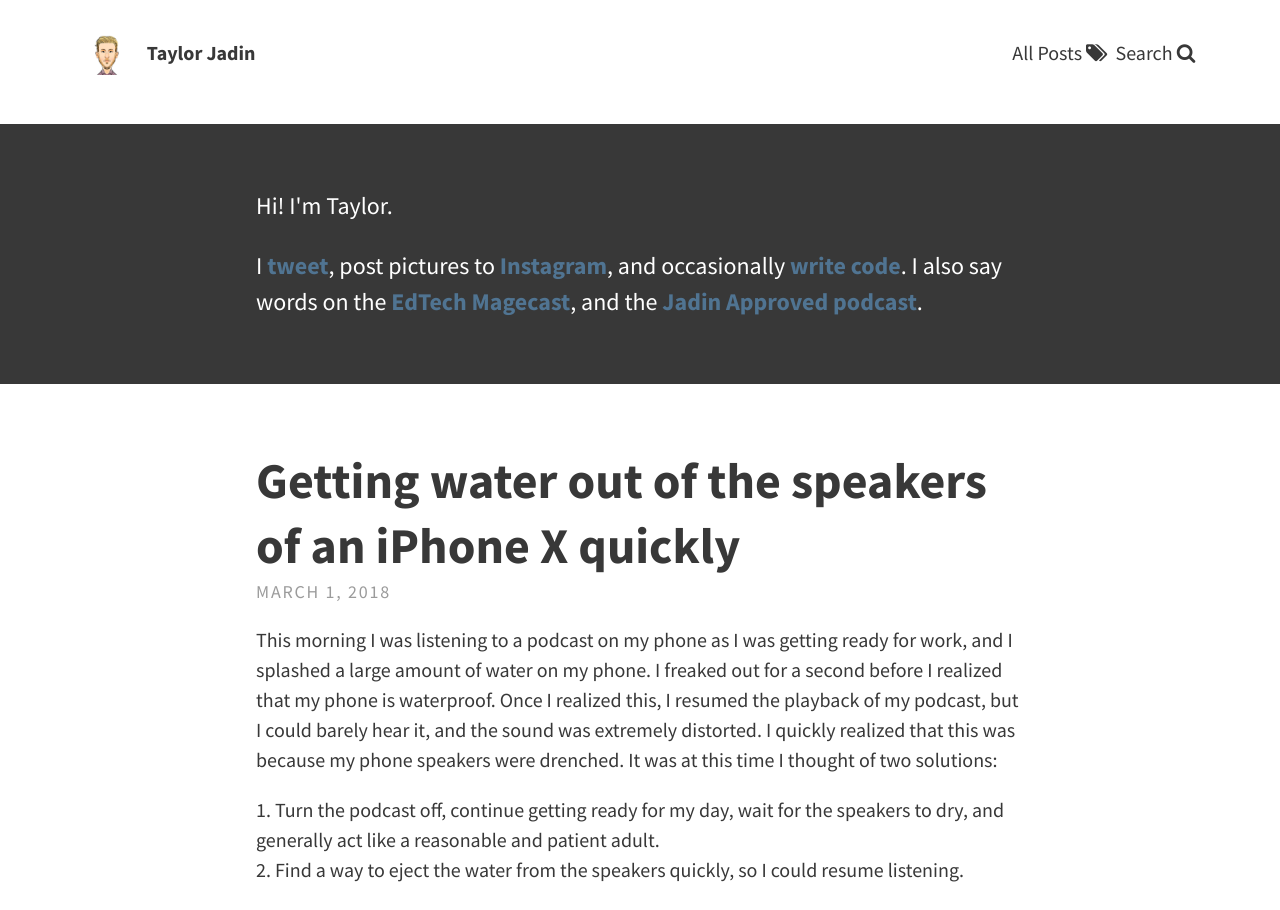
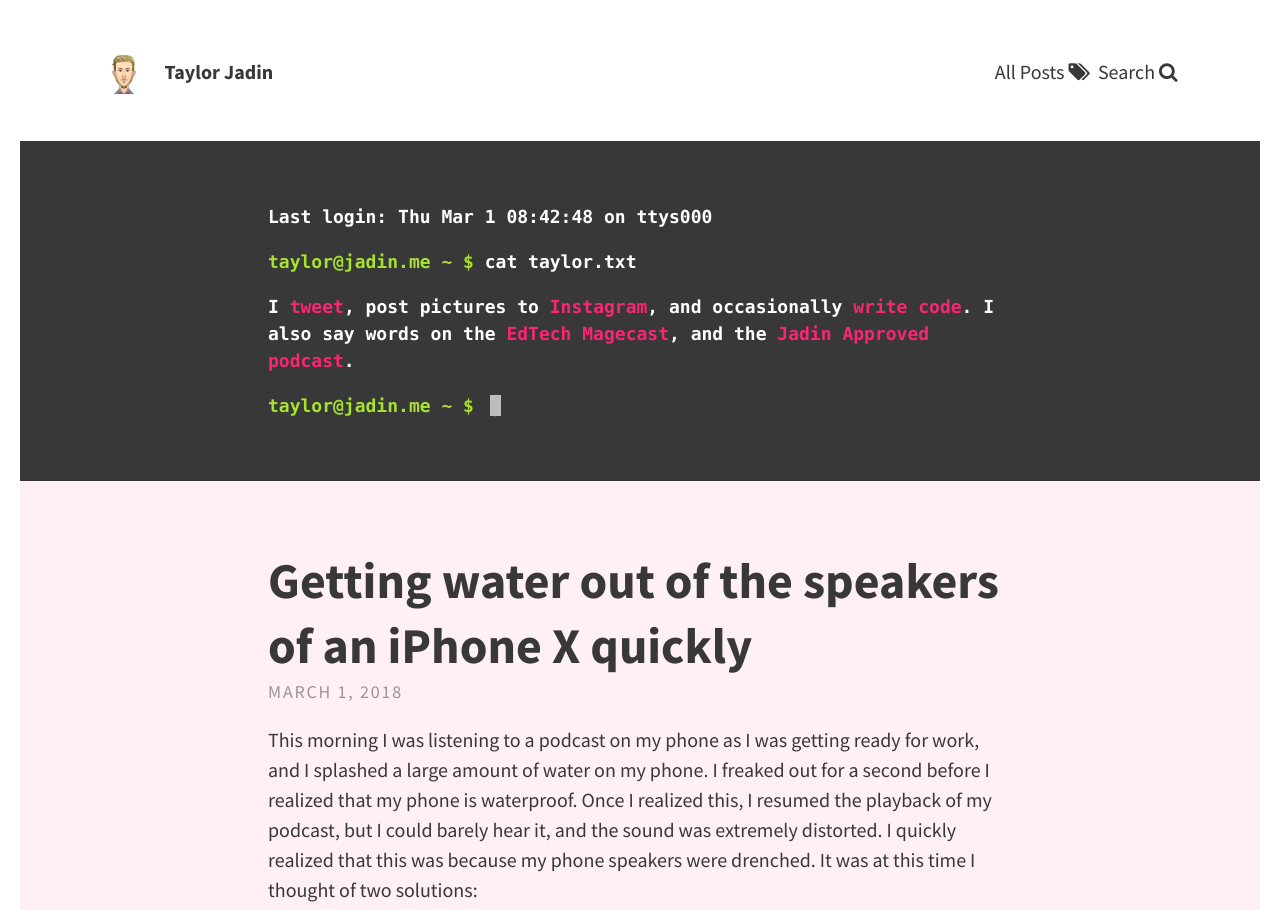
Before and after one commit to TaylorJadin/jadin.me-jekyll, a Jekyll site: the page built from index.html, in a window 1280 px wide. Shown: the top 910 px of the page. Built offline with Jekyll 4.4.1, drawn with Linux system fonts in a browser that asks for light colours; the list of posts is cut into pages by our own code.

Commit message:
terminal!

```diff
--- a/_config.yml
+++ b/_config.yml
@@ -12,8 +12,12 @@ theme_settings:
   description: "A website with blog posts and pages" # used by search engines
   # Header and footer text
   header_text: >
-   <p>Hi! I'm Taylor.</p>
-   <p>I <a href="https://twitter.com/taylorjadin">tweet</a>, post pictures to <a href="https://www.instagram.com/taylor_jadin/">Instagram</a>, and occasionally <a href="https://github.com/taylorjadin">write code</a>. I also say words on the <a href="http://magecast.net">EdTech Magecast</a>, and the <a href="https://soundcloud.com/jadinapproved">Jadin Approved podcast</a>.</p>
+   <div class=" terminal ">
+    <p class=" terminal--header ">Last login: Thu Mar  1 08:42:48 on ttys000</p>
+    <p class=" terminal--input ">cat taylor.txt</p>
+    <p class=" terminal--output "><p>I <a href="https://twitter.com/taylorjadin">tweet</a>, post pictures to <a href="https://www.instagram.com/taylor_jadin/">Instagram</a>, and occasionally <a href="https://github.com/taylorjadin">write code</a>. I also say words on the <a href="http://magecast.net">EdTech Magecast</a>, and the <a href="https://soundcloud.com/jadinapproved">Jadin Approved podcast</a>.</p>
+    <p class=" terminal--input "></p>
+   </div>
   header_text_feature_image:
   footer_text: >
    Powered by <a href="https://jekyllrb.com/">Jekyll</a>
--- a/_sass/layouts/_index.scss
+++ b/_sass/layouts/_index.scss
@@ -103,3 +103,86 @@
     }
 
 }
+
+a {
+    color: #F92672;
+  }
+
+  body {
+    cursor: text;
+    counter-reset: input;
+    margin: 20px;
+    padding: 0;
+    background: lavenderblush;
+    -moz-font-smoothing: antialiased;
+    -webkit-font-smoothing: antialiased;
+  }
+
+  .terminal {
+    float: left;
+    margin: 0;
+    padding: 0;
+    font-family: Menlo, Courier New;
+    font-size: 18px;
+    text-rendering: optimizeLegibility;
+    font-weight: bold;
+    color: white;
+  }
+  .terminal > .terminal--input {
+    counter-increment: input;
+  }
+  .terminal > .terminal--input:before {
+    content: "taylor@jadin.me ~ $ ";
+    color: #A6E22E;
+  }
+  .terminal > .terminal--input:last-child:after {
+    -webkit-animation: blink 0.75s infinite;
+    -moz-animation: blink 0.75s infinite;
+    -o-animation: blink 0.75s infinite;
+    animation: blink 0.75s infinite;
+    margin-left: 5px;
+    width: 28px;
+    content: "|";
+    background: white;
+  }
+  .terminal > .terminal--output.is-console:before {
+    margin-right: 10px;
+    content: ">";
+  }
+  .terminal > .terminal--output.is-not-defined:before {
+    content: "undefined";
+    color: rgba(255, 255, 255, 0.5);
+  }
+
+  @-webkit-keyframes blink {
+    from {
+      opacity: 1;
+    }
+    to {
+      opacity: 0;
+    }
+  }
+  @-moz-keyframes blink {
+    from {
+      opacity: 1;
+    }
+    to {
+      opacity: 0;
+    }
+  }
+  @-ms-keyframes blink {
+    from {
+      opacity: 1;
+    }
+    to {
+      opacity: 0;
+    }
+  }
+  @keyframes blink {
+    from {
+      opacity: 1;
+    }
+    to {
+      opacity: 0;
+    }
+  }
```
